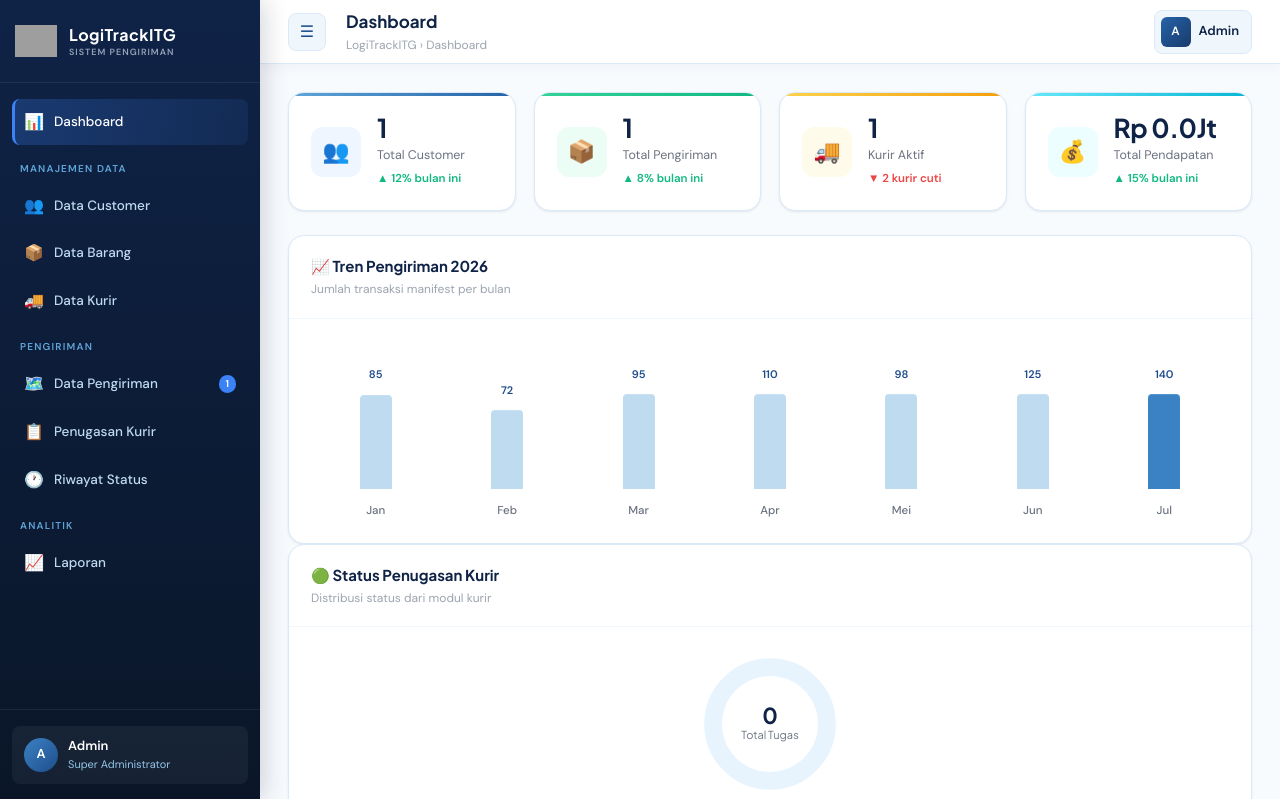
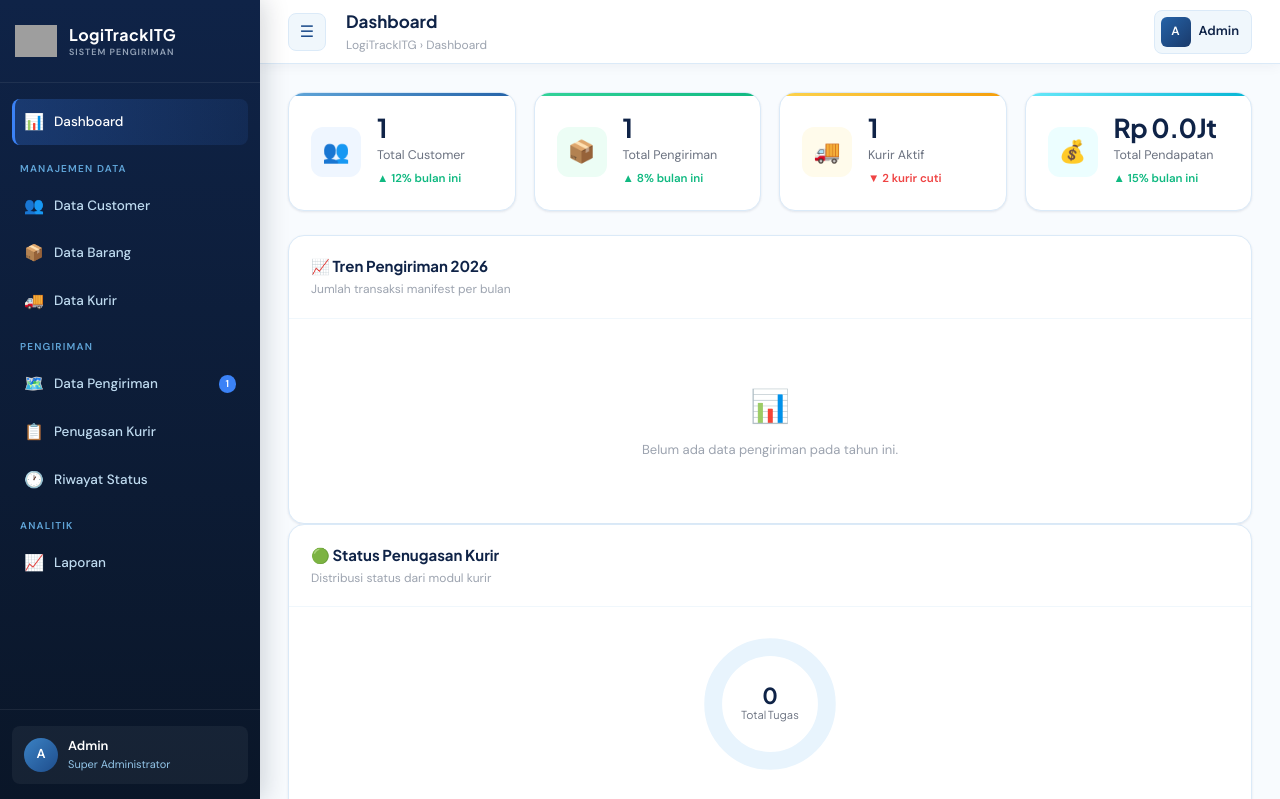
Before and after one commit to rizalseptiazi01/TB_Praktikum_Basis_Data_Sistem_Pengiriman_Logistik_Kelompok_8, a PHP site: page / in a window 1280 px wide. Shown: the top 799 px of the page. Run offline with PHP 8.4, Linux system fonts and the light colour scheme; tables that the repository leaves empty or names only in its code hold one stand-in row (values such as "Sample post"); grey boxes are pictures that could not be loaded.

Commit message:
Update dashboard_final2.php

```diff
--- a/pages/dashboard.php
+++ b/pages/dashboard.php
@@ -1,5 +1,5 @@
 <?php
-// Ambil data dari database
+// Ambil data dari database jika tersedia
 $total_customer    = $pdo ? $pdo->query("SELECT COUNT(*) FROM customer")->fetchColumn() : 248;
 $total_pengiriman  = $pdo ? $pdo->query("SELECT COUNT(*) FROM pengiriman")->fetchColumn() : 1532;
 $total_kurir       = $pdo ? $pdo->query("SELECT COUNT(*) FROM kurir WHERE status_kurir='aktif'")->fetchColumn() : 47;
@@ -52,7 +52,6 @@ $status_colors = [
     'Gagal'            => '#dc3545'
 ];
 
-// PERBAIKAN GRAFIK TREN serta Otomatis menghitung pengiriman nyata dari database
 $chart_data = [];
 if ($pdo) {
     try {
@@ -71,19 +70,9 @@ if ($pdo) {
         $chart_data = [];
     }
 }
-
-if (empty($chart_data)) {
-    $chart_data = [
-        ['bulan'=>'Jan','val'=>85],['bulan'=>'Feb','val'=>72],['bulan'=>'Mar','val'=>95],
-        ['bulan'=>'Apr','val'=>110],['bulan'=>'Mei','val'=>98],['bulan'=>'Jun','val'=>125],
-        ['bulan'=>'Jul','val'=>140],
-    ];
-}
-
-$max_val = max(array_column($chart_data, 'val'));
+// Mengambil nilai tertinggi untuk kalkulasi tinggi grafik batang
+$max_val = !empty($chart_data) ? max(array_column($chart_data, 'val')) : 1;
 if ($max_val == 0) $max_val = 1;
-
-// Pengiriman terbaru
 $pengiriman_terbaru = $pdo ? $pdo->query(
     "SELECT p.id_pengiriman, p.id_customer, p.tgl_pengiriman, p.total_biaya, p.kota_tujuan, c.nama_customer FROM pengiriman p
      LEFT JOIN customer c ON p.id_customer=c.id_customer
@@ -168,10 +157,16 @@ if ($pdo) {
     </div>
   </div>
   <div class="card-body">
+    <?php if (empty($chart_data)): ?>
+      <div style="text-align:center; padding: 40px 10px; color: var(--gray-400, #9ca3af); font-size: 13px;">
+        <div style="font-size: 32px; margin-bottom: 8px;">📊</div>
+        Belum ada data pengiriman pada tahun ini.
+      </div>
+    <?php else: ?>
       <div class="bar-chart" style="display: flex; align-items: flex-end; justify-content: space-around; height: 180px; padding-top: 25px; gap: 10px;">
         <?php foreach ($chart_data as $d): ?>
           <?php
-          // Menghitung tinggi persentase dari perbandingan data
+            // Menghitung tinggi persentase secara presisi murni dari perbandingan data
             $h = round(($d['val'] / $max_val) * 100);
           ?>
           <div class="bar-item" style="display: flex; flex-direction: column; align-items: center; flex: 1; height: 100%; justify-content: flex-end;">
@@ -188,6 +183,7 @@ if ($pdo) {
           </div>
         <?php endforeach; ?>
       </div>
+    <?php endif; ?>
   </div>
 </div>
 
@@ -207,7 +203,7 @@ if ($pdo) {
         <?php
         $accumulated_percentage = 0;
         foreach ($status_counts as $status_name => $count):
-            if ($count === 0) continue;
+            if ($count === 0) continue; // Abaikan status yang bernilai 0 agar tidak merusak lingkaran
 
             $percentage = ($count / $total_tugas_untuk_pembagian) * 100;
             $dash_array = sprintf("%.2f %.2f", $percentage, 100 - $percentage);
```
Lines whose indentation alone changed are shown as unchanged.
